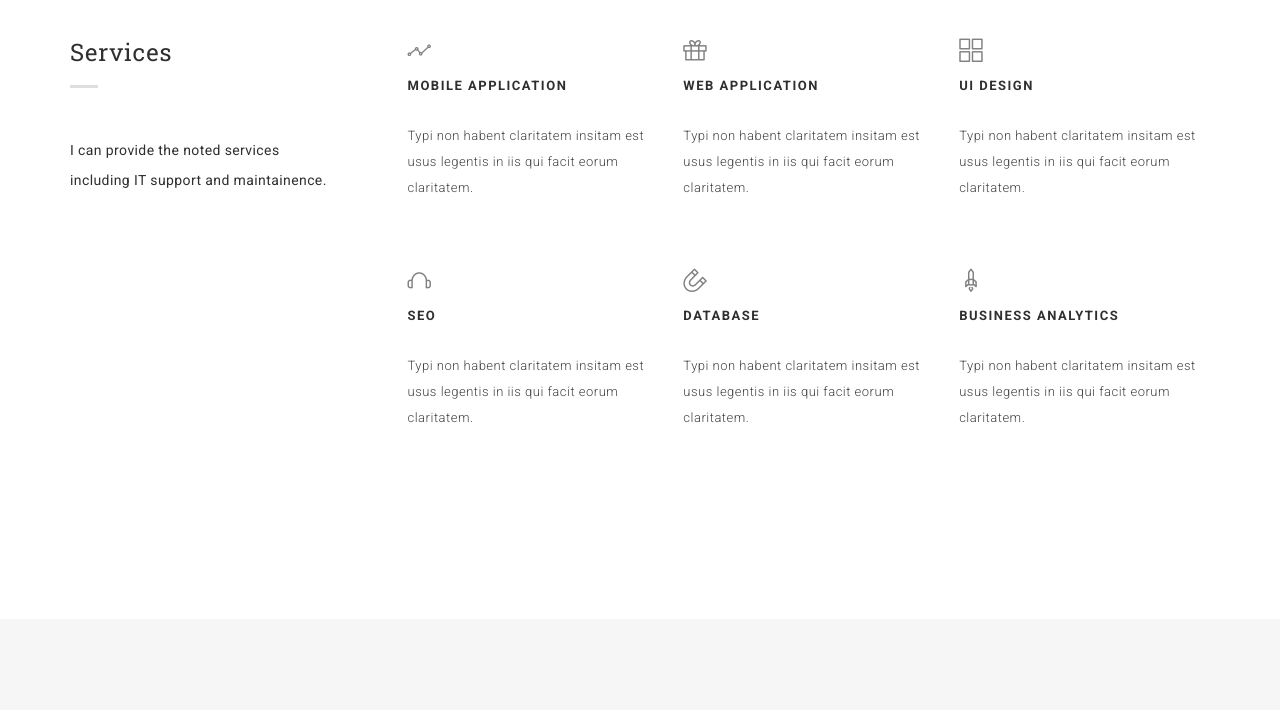
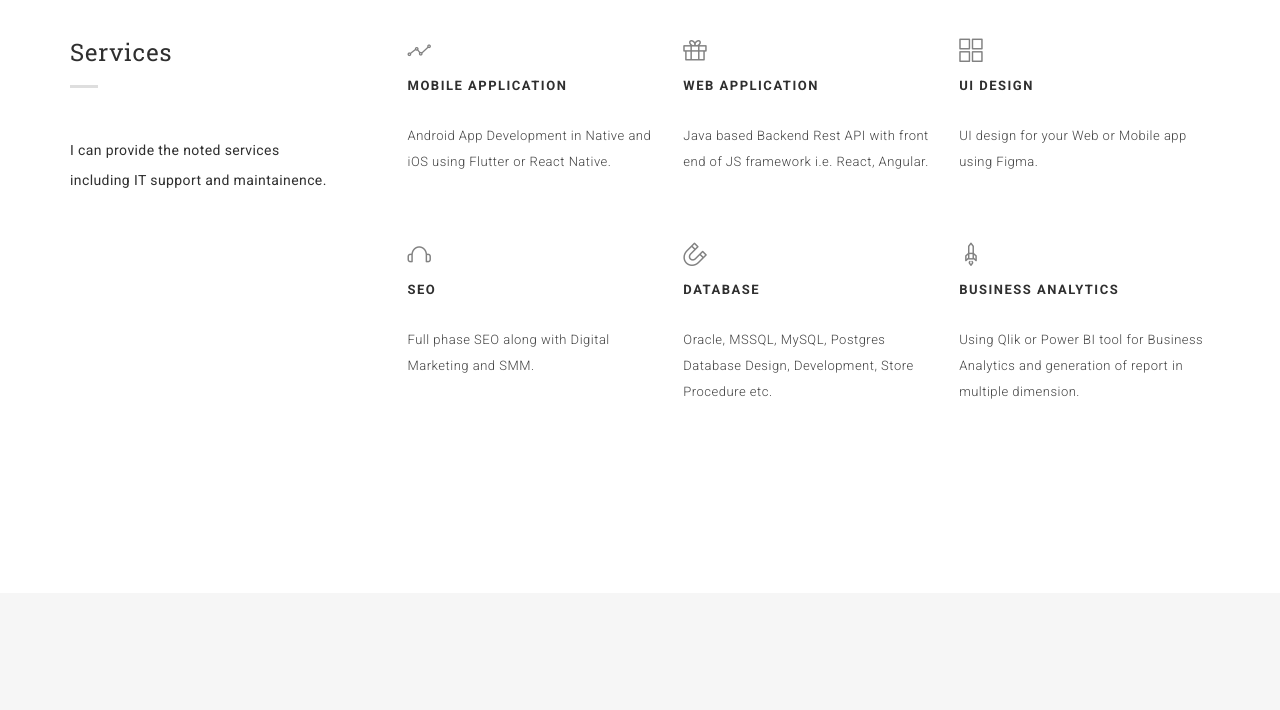
Before and after one commit to ch0nch0l/ch0nch0l.github.io, a plain HTML site: page index.html in a window 1280 px wide. Shown: the part 2920-3630 px from the top of the page. Drawn offline with Linux system fonts and the light colour scheme.

Commit message:
Updated Services

```diff
--- a/index.html
+++ b/index.html
@@ -292,7 +292,7 @@
                           MOBILE APPLICATION
                         </p>
                         <p class="text-grey">
-                          Typi non habent claritatem insitam est usus legentis in iis qui facit eorum claritatem.
+                          Android App Development in Native and iOS using Flutter or React Native.
                         </p>
                       </div>
                     </li>
@@ -306,7 +306,7 @@
                           WEB APPLICATION
                         </p>
                         <p class="text-grey">
-                          Typi non habent claritatem insitam est usus legentis in iis qui facit eorum claritatem.
+                          Java based Backend Rest API with front end of JS framework i.e. React, Angular.
                         </p>
                       </div>
                     </li>
@@ -320,7 +320,7 @@
                           UI DESIGN
                         </p>
                         <p class="text-grey">
-                          Typi non habent claritatem insitam est usus legentis in iis qui facit eorum claritatem.
+                          UI design for your Web or Mobile app using Figma.
                         </p>
                       </div>
                     </li>
@@ -336,7 +336,7 @@
                           SEO
                         </p>
                         <p class="text-grey">
-                          Typi non habent claritatem insitam est usus legentis in iis qui facit eorum claritatem.
+                          Full phase SEO along with Digital Marketing and SMM.
                         </p>
                       </div>
                     </li>
@@ -350,7 +350,7 @@
                           DATABASE
                         </p>
                         <p class="text-grey">
-                          Typi non habent claritatem insitam est usus legentis in iis qui facit eorum claritatem.
+                          Oracle, MSSQL, MySQL, Postgres Database Design, Development, Store Procedure etc.
                         </p>
                       </div>
                     </li>
@@ -364,7 +364,7 @@
                           BUSINESS ANALYTICS
                         </p>
                         <p class="text-grey">
-                          Typi non habent claritatem insitam est usus legentis in iis qui facit eorum claritatem.
+                          Using Qlik or Power BI tool for Business Analytics and generation of report in multiple dimension.
                         </p>
                       </div>
                     </li>
@@ -537,7 +537,7 @@
                       <div class="count"></div>
                     </div>
                   </div>
-                  <div class="skillbar" data-percent="58%">
+                  <div class="skillbar" data-percent="65%">
                     <div class="title head-sm">
                       Java
                     </div>
@@ -545,7 +545,7 @@
                       <div class="count"></div>
                     </div>
                   </div>
-                  <div class="skillbar" data-percent="63%">
+                  <div class="skillbar" data-percent="73%">
                     <div class="title head-sm">
                       Report Development
                     </div>
```
